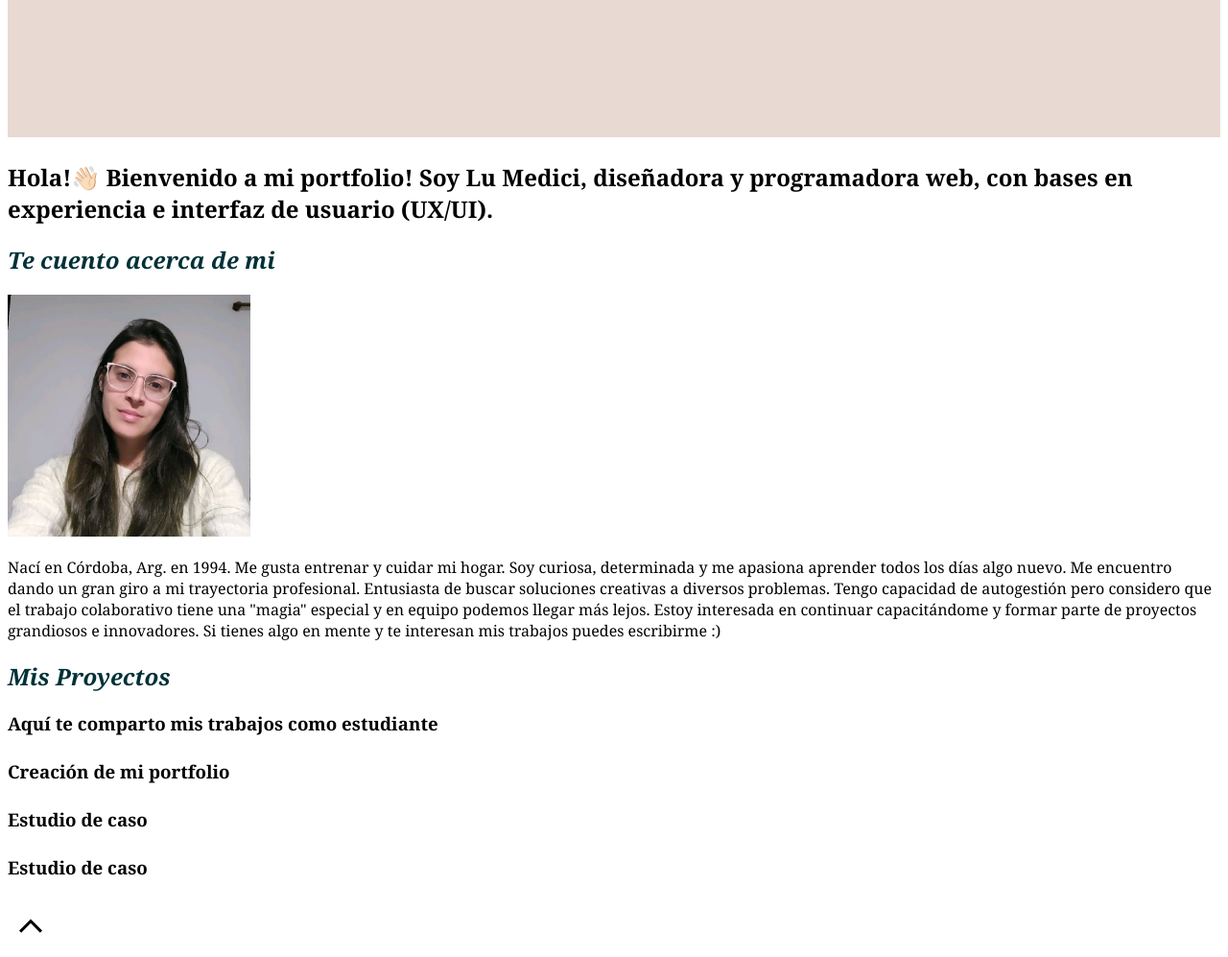
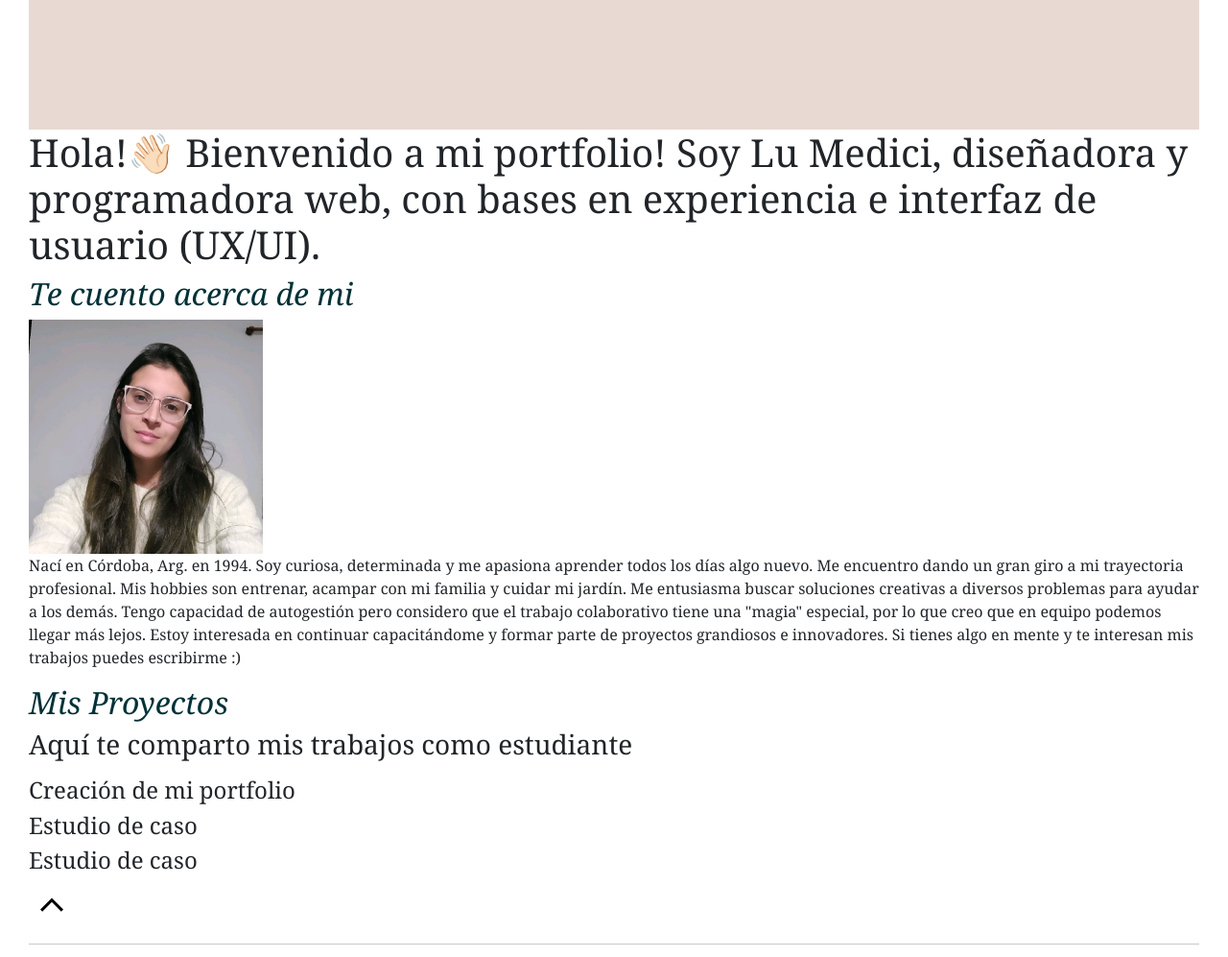
Before and after one commit to LucianaMedici/PortfolioFrontEnd, a plain HTML site: page index.html in a window 1280 px wide. Shown: the part 680-1677 px from the top of the page at 96% size. Drawn offline with nearby package versions, Linux system fonts and the light colour scheme.

Commit message:
Integro boostrap

```diff
--- a/assets/estilos.css
+++ b/assets/estilos.css
@@ -1,5 +1,5 @@
 html{
-    scroll-behavoir: smooth;
+    scroll-behavior: smooth;
 }
 
 img{
@@ -19,3 +19,11 @@ h2{
     font-style: italic;
     color: #003137;
 }
+
+body{
+    border-radius: 32px;
+    margin: 10px 10px;
+    padding: 20px;
+    border-color: #003137;
+    border-width: 2px;
+}
--- a/index.html
+++ b/index.html
@@ -6,7 +6,10 @@
     <meta name="viewport" content="width=device-width, initial-scale=1.0">
     <title>Portfolio Medici Luciana</title>
     <meta name="description" content="Aquí puedes conocer acerca de mi o mis proyectos y encontrar mi trayectoria académica y profesional.">
+    <!-- CSS only -->
+    <link href="https://cdn.jsdelivr.net/npm/bootstrap@5.2.2/dist/css/bootstrap.min.css" rel="stylesheet" integrity="sha384-Zenh87qX5JnK2Jl0vWa8Ck2rdkQ2Bzep5IDxbcnCeuOxjzrPF/et3URy9Bv1WTRi" crossorigin="anonymous">
     <link rel="stylesheet" href="assets/estilos.css">
+
 </head>
 <body>
     <header id="inicio">
@@ -22,6 +25,7 @@
         <a href="index.html#educacion-y-experiencia">CV</a>
         <a href="index.html#formulario-contacto">Contacto</a>
         </nav>
+
         <main>
             <img id="portada" src="assets/images/FrasePortada.jpg" class="img-fluid" alt="imagen de banner con frase personal: Colaboremos creativamente
             y pongamos en marcha cambios innovadores en nuestro mundo">
@@ -29,17 +33,18 @@
             <h1>Hola!👋🏻 Bienvenido a mi portfolio! Soy Lu Medici, diseñadora y programadora web, con bases en experiencia e interfaz de usuario (UX/UI).</h1>
             <h2>Te cuento acerca de mi</h2>
             <img src="assets/images/Perfil.jpg"  alt="Foto de Perfil" width="20%" height="auto">
-            <p>Nací en Córdoba, Arg. en 1994. Me gusta entrenar y cuidar mi hogar. Soy curiosa, determinada y me apasiona aprender todos los días algo nuevo. Me encuentro
+            <p>Nací en Córdoba, Arg. en 1994. Soy curiosa, determinada y me apasiona aprender todos los días algo nuevo. Me encuentro
                 dando un gran giro a mi trayectoria
-                profesional. Entusiasta de buscar soluciones creativas a diversos problemas. Tengo
+                profesional. Mis hobbies son entrenar, acampar con mi familia y cuidar mi jardín. Me entusiasma buscar soluciones creativas a diversos problemas para ayudar a los demás. Tengo
                 capacidad de autogestión pero
-                considero que el trabajo colaborativo tiene una "magia" especial y en equipo
+                considero que el trabajo colaborativo tiene una "magia" especial, por lo que creo que en equipo
                 podemos llegar más lejos.
                 Estoy interesada en continuar capacitándome y formar parte de proyectos grandiosos e innovadores.
                 Si tienes algo en mente y te interesan mis trabajos puedes escribirme :)
             </p>
             </article>
         </main>
+
    </header>
    <section id="proyectos">
     <h2>Mis Proyectos</h2>
```
